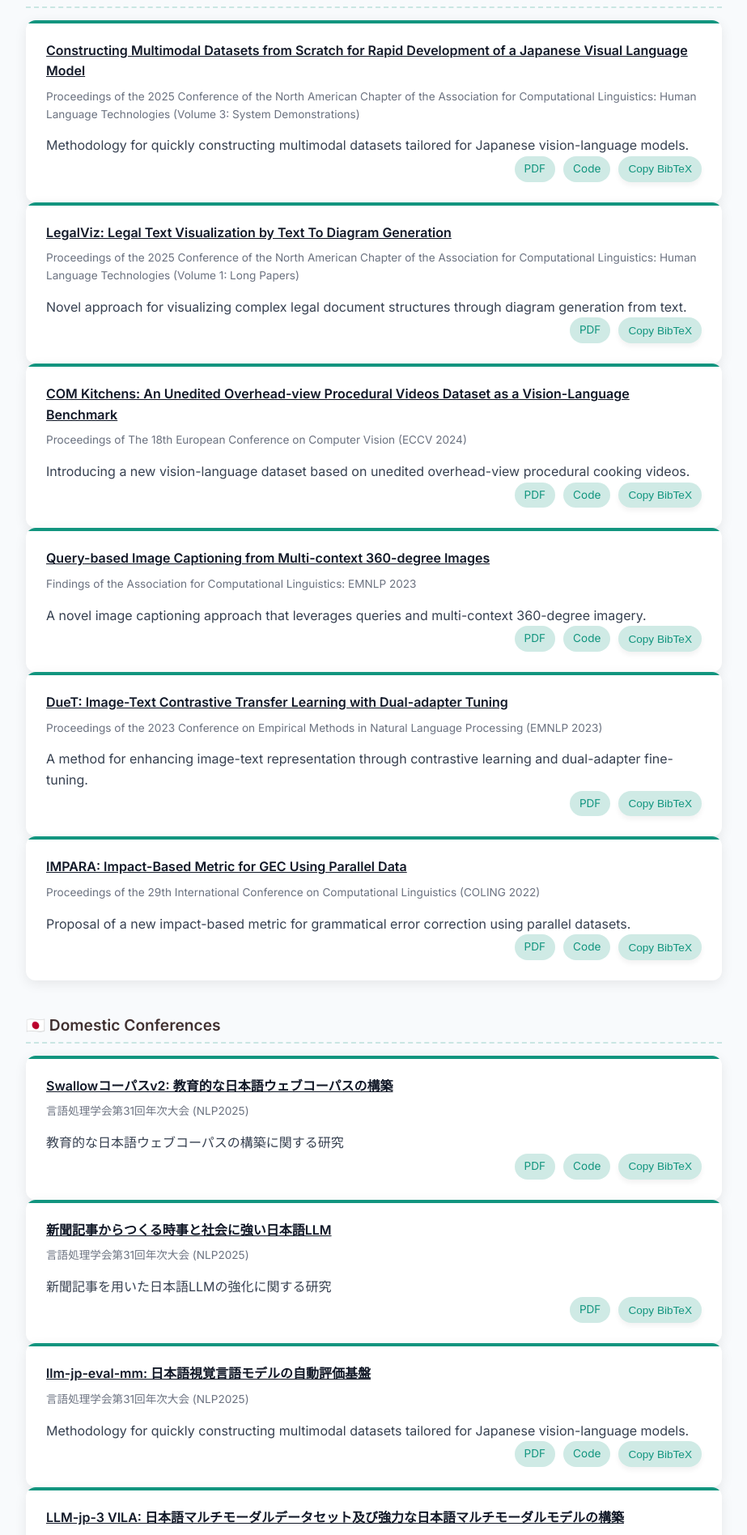
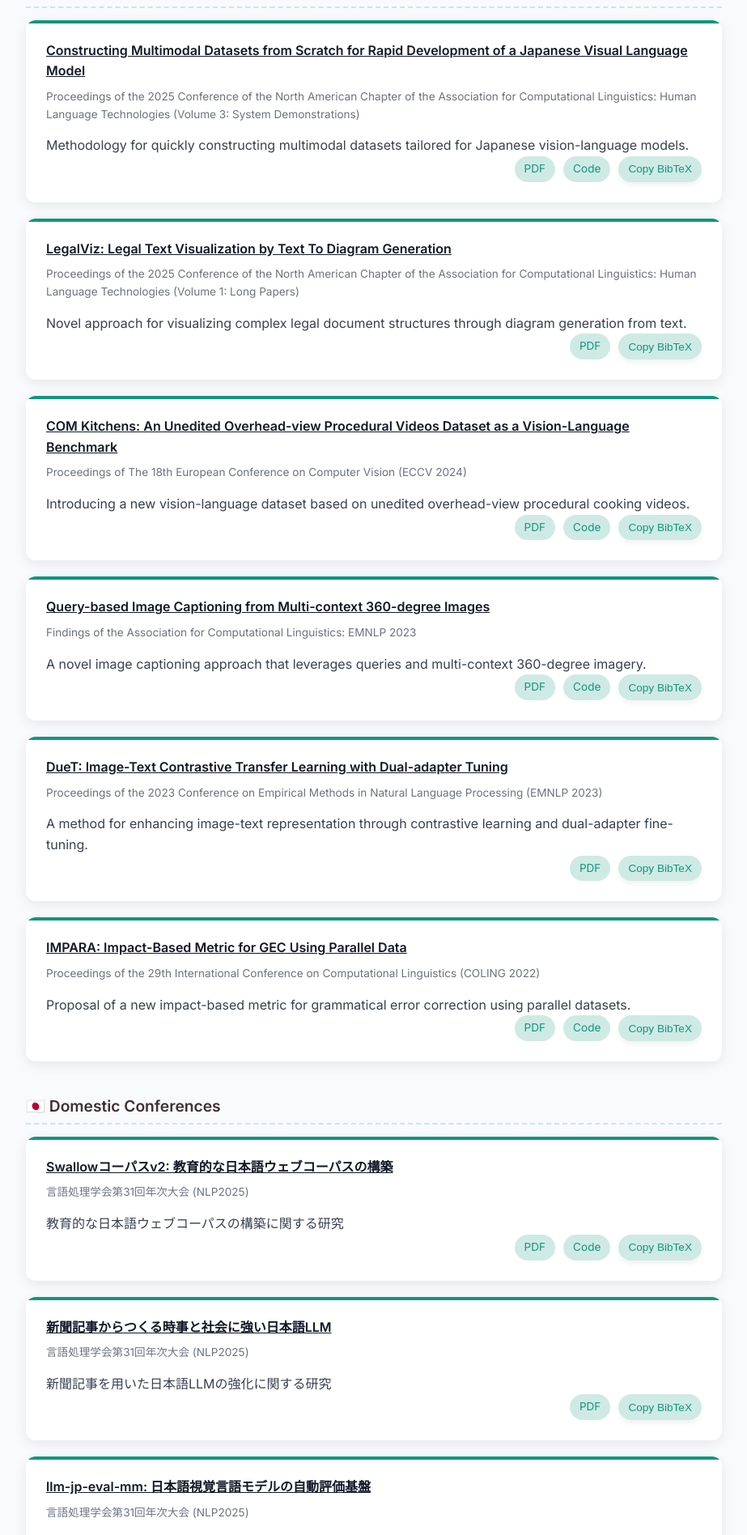
Before and after one commit to Silviase/silviase.github.io, a Jekyll site: the page index.html, which Jekyll copies as it is, in a window 1280 px wide. Shown: the part 1182-3078 px from the top of the page at 81% size, without its empty margins (178-1101 px from the left). Built offline with Jekyll 4.4.1, drawn with Linux system fonts in a browser that asks for light colours.

Commit message:
Fix publication display and add margins between panels
- Add margin-bottom to .pub-card for spacing between publication panels
- Fix papers.html to use correct class/id names for publication containers
- Changed from "papers" to "publications" to match script expectations

🤖 Generated with [Claude Code](https://claude.ai/code)

Co-Authored-By: Claude <noreply@anthropic.com>

```diff
--- a/papers.html
+++ b/papers.html
@@ -25,10 +25,10 @@
 
       <section class="section">
         <h3>🌎 International Conferences</h3>
-        <div class="papers" id="international-papers"></div>
+        <div class="publications" id="international-publications"></div>
 
         <h3>🇯🇵 Domestic Conferences</h3>
-        <div class="papers" id="domestic-papers"></div>
+        <div class="publications" id="domestic-publications"></div>
       </section>
     </div>
 
--- a/style.css
+++ b/style.css
@@ -237,6 +237,7 @@ h3 {
 .pub-card {
   background-color: var(--bg-white);
   padding: 25px;
+  margin-bottom: 20px;
   box-shadow: var(--shadow-md);
   border-radius: var(--radius-md);
   position: relative;
```
